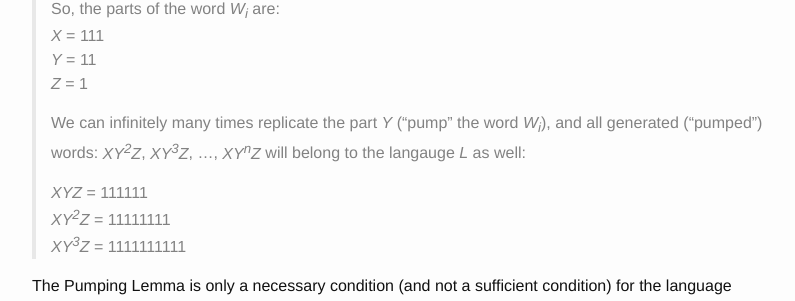
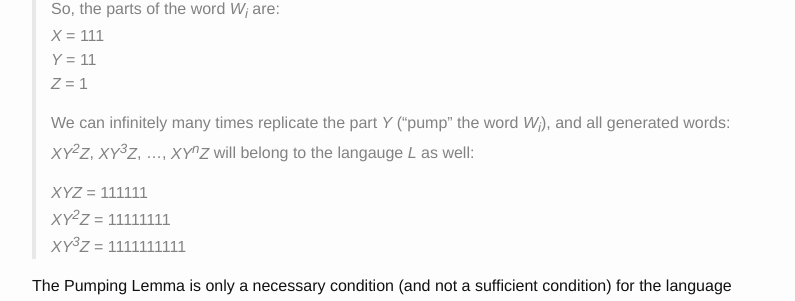
Before and after one commit to lagodiuk/lagodiuk.github.io, a Jekyll site: the page built from _posts/2016-04-30-prime_numbers_regular_grammar.md, in a window 1280 px wide and 900 px high, scrolled down 1396 px. Shown: the part 146-447 px from the top of the window, without its empty margins (238-1033 px from the left). Built offline with Jekyll 4.4.1, drawn with Linux system fonts in a browser that asks for light colours; Markdown is read by kramdown in place of the engine named in the settings; comment, search, counter and statistics services are not loaded.

Commit message:
Small refactoring of the article about possibility to express all prime numbers using a regular grammar

```diff
--- a/_posts/2016-04-30-prime_numbers_regular_grammar.md
+++ b/_posts/2016-04-30-prime_numbers_regular_grammar.md
@@ -59,7 +59,7 @@ The lemma can be understanded in such way, that the reguar expression of every i
 > *Y* = 11
 > *Z* = 1
 >
-> We can infinitely many times replicate the part *Y* ("pump" the word *W<sub>i</sub>*), and all generated ("pumped") words: *XY<sup>2</sup>Z*, *XY<sup>3</sup>Z*, ..., *XY<sup>n</sup>Z* will belong to the langauge *L* as well:
+> We can infinitely many times replicate the part *Y* ("pump" the word *W<sub>i</sub>*), and all generated words: *XY<sup>2</sup>Z*, *XY<sup>3</sup>Z*, ..., *XY<sup>n</sup>Z* will belong to the langauge *L* as well:
 >
 > *XYZ*  = 111111
 > *XY<sup>2</sup>Z* = 11111111
```
